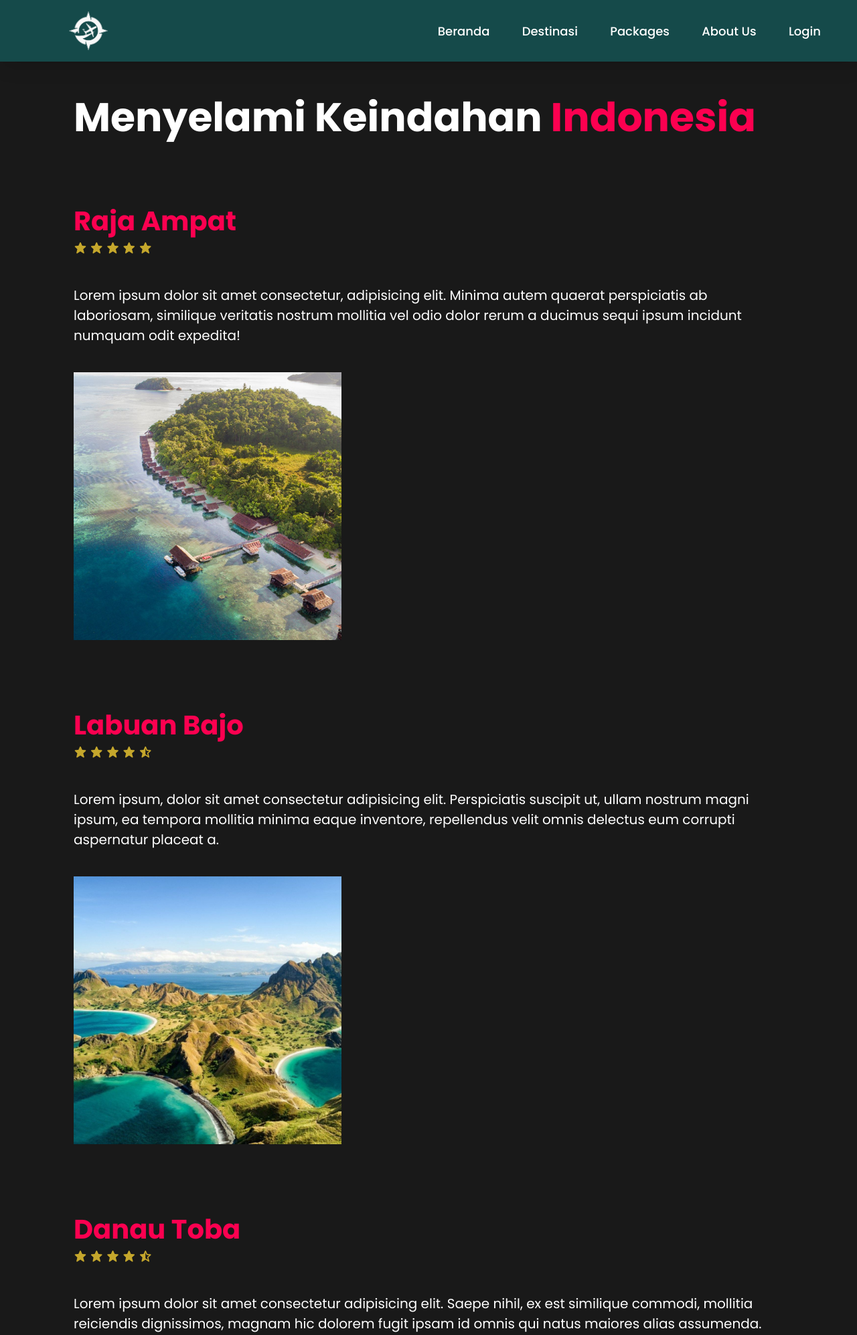
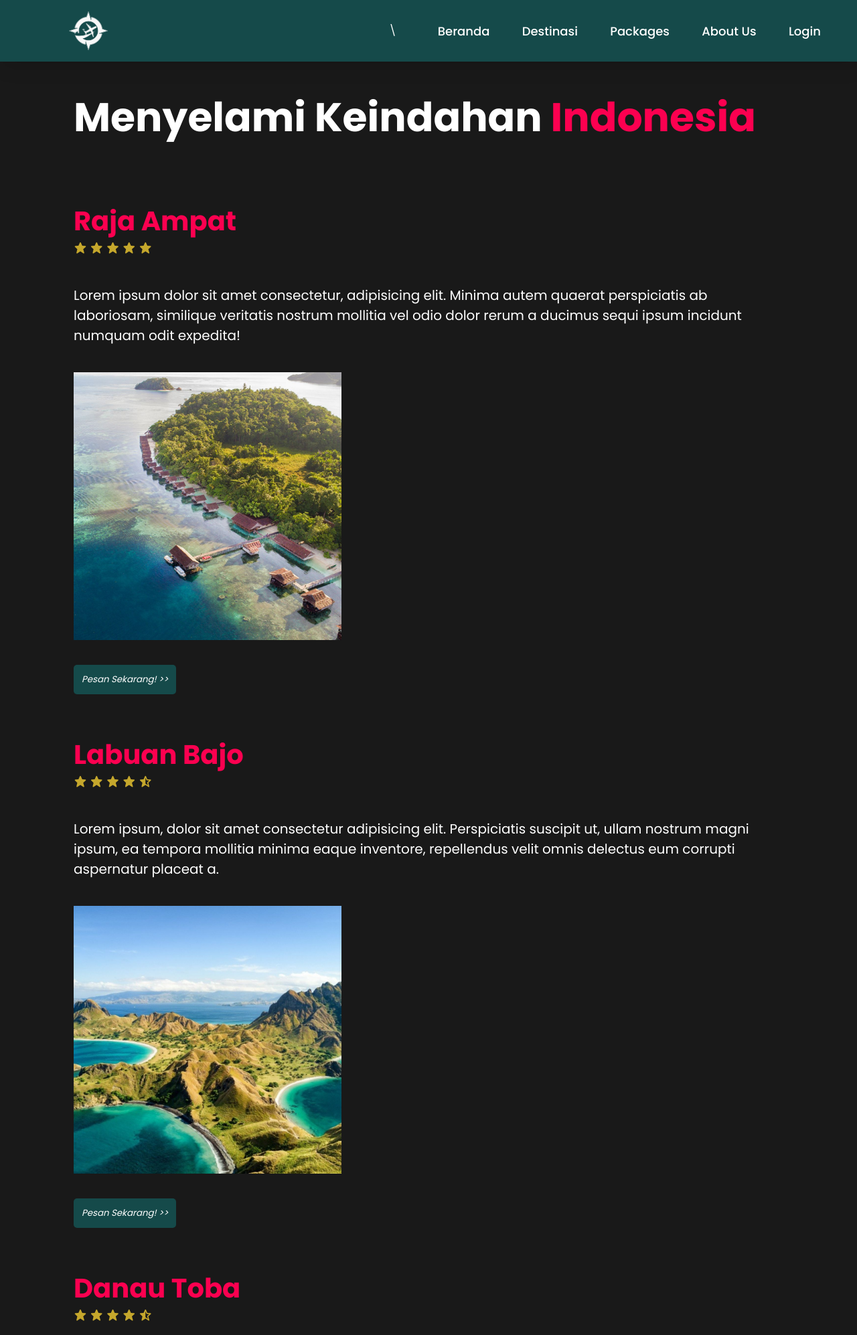
Before and after one commit to bayuuubgs/FP_PT_Kel4, a PHP site: page /locations.php in a window 1280 px wide. Shown: the top 1994 px of the page at 67% size. Run offline with PHP 8.4, Linux system fonts and the light colour scheme.

Commit message:
update minor locations

```diff
--- a/about.php
+++ b/about.php
@@ -14,7 +14,7 @@
     href="https://unpkg.com/boxicons@latest/css/boxicons.min.css">
 
 </head>
-<body class="aboutbody">
+<body style="background-image: url(./asset/bgAbout.jpg);" class="aboutbody">
         <nav>
             <img src="./asset/logo.png" class="logo" alt="Logo" title="Pesona Wisata">
 
--- a/css/style.css
+++ b/css/style.css
@@ -264,6 +264,26 @@ nav ul li a{
     transform: scale(1.03);
 }
 
+.btn-order {
+    font-style: oblique;
+    padding: 10px;
+    color: white;
+    background-color: rgb(21, 74, 74);
+    /* background-color:rgb(164, 44, 44); */
+    border-radius: 5px;
+    border-color: transparent;
+    text-decoration: none;
+    transition: ease 0.30s;
+}
+
+.btn-order:hover{
+    transform: scale(1.2);
+    color: rgb(21, 74, 74);
+    background-color: white;
+    /* border: 2px solid rgb(42, 37, 68); */
+    box-shadow: 5px 10px 30px rgba(0, 0, 0, 0.4);
+}
+
 /* Destinasi */
 
 .location-content{
@@ -459,10 +479,8 @@ nav ul li a{
 
 /* About Us */
 
-
 .aboutbody{
-    /* background-image: url(asset/bgAbout.jpg); */
-     background-color: #191919;
+    background-position: center;
 }
 
 .about{
@@ -726,8 +744,13 @@ nav ul li a{
     width: 400px;
     margin-top: 30px;
     margin-bottom: 30px;
+    transition: ease 0.30s;
 }
 
+.location-img img:hover {
+    transform: scale(1.1);
+
+}
 .stars i{
     font-size: 20px;
     color: rgb(197, 167, 44);
--- a/locations.php
+++ b/locations.php
@@ -16,8 +16,7 @@
 <body class="location-body">
     <nav>
         <img src="./asset/logo.png" class="logo" alt="Logo" title="Pesona Wisata">
-
-        <ul class="navbar">
+        <ul class="navbar">\
             <li>
                 <a href="./index.php">Beranda</a>
                 <a href="./index.php#locations">Destinasi</a>
@@ -27,6 +26,7 @@
             </li>
         </ul>
     </nav>
+
     <section class="location-section">
         <div class="location-heading">
             <h1>Menyelami Keindahan <span>Indonesia</span></h1>
@@ -44,6 +44,7 @@
             <div class="location-img">
                 <img src="./asset/papat.jpg" alt="">
             </div>
+            <button type="submit" class="btn-order">Pesan Sekarang! >></button>
         </div>
 
         <div class="location-detail" id="Nusa Tenggara Timur">
@@ -59,6 +60,7 @@
             <div class="location-img">
                 <img src="./asset/labuan.jpg" alt="">
             </div>
+            <button type="submit" class="btn-order">Pesan Sekarang! >></button>
         </div>
 
         <div class="location-detail" id="Sumatra Utara">
@@ -74,6 +76,7 @@
             <div class="location-img">
                 <img src="./asset/tobi.jpg" alt="">
             </div>
+            <button type="submit" class="btn-order">Pesan Sekarang! >></button>
         </div>
 
         <div class="location-detail" id="Jawa Timur">
@@ -89,6 +92,7 @@
             <div class="location-img">
                 <img src="./asset/abang.jpg" alt="">
             </div>
+            <button type="submit" class="btn-order">Pesan Sekarang! >></button>
         </div>
 
         <div class="location-detail" id="Bali">
@@ -104,6 +108,7 @@
             <div class="location-img">
                 <img src="./asset/penida.jpg" alt="">
             </div>
+            <button type="submit" class="btn-order">Pesan Sekarang! >></button>
         </div>
 
         <div class="location-detail" id="Maluku">
@@ -118,6 +123,7 @@
             <div class="location-img">
                 <img src="./asset/bandar.jpg" alt="">
             </div>
+            <button type="submit" class="btn-order">Pesan Sekarang! >></button>
         </div>
 
         <div class="location-detail" id="Kalimantan Timur">
@@ -133,6 +139,7 @@
             <div class="location-img">
                 <img src="./asset/dera.jpg" alt="">
             </div>
+            <button type="submit" class="btn-order">Pesan Sekarang! >></button>
         </div>
 
         <div class="location-detail" id="Sulawesi Utara">
@@ -147,6 +154,7 @@
             <div class="location-img">
                 <img src="./asset/buna.jpg" alt="">
             </div>
+            <button type="submit" class="btn-order">Pesan Sekarang! >></button>
         </div>
     </section>
         <!-- Footer -->
@@ -154,7 +162,6 @@
     <section class="footer">
         <div class="foot">
             <div class="footer-content">
-
                 <div class="footlinks">
                     <h4>Quick Links</h4>
                     <ul>
@@ -184,6 +191,5 @@
             <p>Copyright © 2022 Firstflight Travels All Rights Reserved.<br>Website developed by: Mohd. Rahil</p>
         </div>
     </section>
-
 </body>
 </html>
```
Also changed, not shown: index.php (+13 -19 lines). Lines whose indentation alone changed are shown as unchanged.
